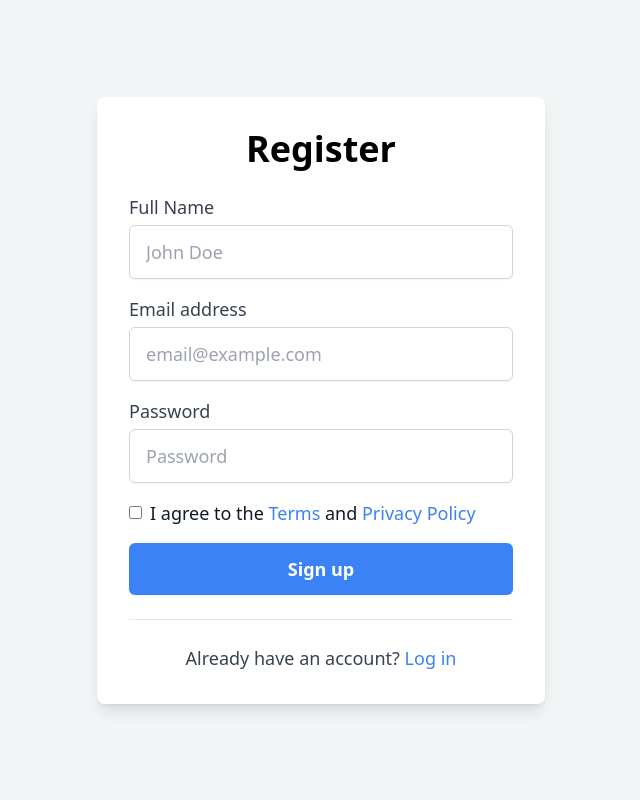
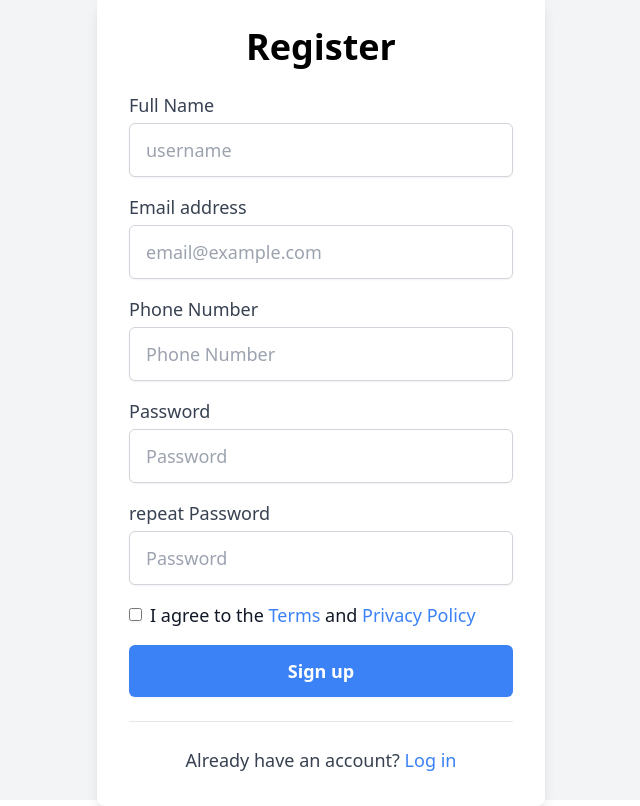
Before and after one commit to spookeyy/stayManager, a React (Vite) app in the folder frontend/: page /register in a window 1280 px wide. Shown: the whole page, without its empty margins (319-959 px from the left). Built offline with nearby package versions, Linux system fonts and the light colour scheme; the HTML template or start-up script is replaced by a standard one.

Commit message:
login and register

```diff
--- a/frontend/src/App.jsx
+++ b/frontend/src/App.jsx
@@ -11,12 +11,14 @@ import Profile from './pages/Profile';
 import Register from './pages/Register';
 import ResetPasswordForm from './pages/ResetPasswordForm';
 import Hotels from './pages/Hotels';
+import {UserProvider} from './context/AuthContext';
 
 function App() {
   const [isLoggedIn, setIsLoggedIn] = useState(false);
 
   return (
     <BrowserRouter>
+      <UserProvider value={{ isLoggedIn, setIsLoggedIn }}>
         <Routes>
           <Route path="/" element={<Home setIsLoggedIn={setIsLoggedIn} />} />
           <Route path="/login" element={<Login setIsLoggedIn={setIsLoggedIn} />} />
@@ -33,6 +35,7 @@ function App() {
           <Route path="/reviews" element={<Reviews />} />
           <Route path="/reviews/form" element={<Reviews_Form />} />
         </Routes>
+      </UserProvider>
     </BrowserRouter>
   );
 }
--- a/frontend/src/pages/Login.jsx
+++ b/frontend/src/pages/Login.jsx
@@ -1,53 +1,68 @@
-import React, { useState } from 'react';
+import React, { useContext, useState } from 'react';
 import Header from './Header';
 import { Link } from 'react-router-dom';
+import {UserContext} from '../context/AuthContext';
 
-function Login({ setIsLoggedIn }) {
-  const [email, setEmail] = useState('');
-  const [password, setPassword] = useState('');
+function Login() {
 
-  const handleLogin = (e) => {
-    e.preventDefault();
-    // Simulate login action
-    // Replace with actual login logic
-    if (email === 'example@example.com' && password === 'password') {
-      setIsLoggedIn(true);
-    } else {
-      alert('Invalid email or password');
+    const {login_user} = useContext(UserContext)
+
+    const [email, setEmail] = useState()
+    const [password, setPassword] = useState()
+
+
+    function handleSubmit(e){
+        e.preventDefault()
+
+        login_user(email, password)
+
+
+        setEmail("")
+        setPassword("")
     }
-  };
 
   return (
-    <div className="bg-cover bg-center bg-no-repeat bg-fixed h-screen" style={{ backgroundImage: "url('/path/to/your/background-image.jpg')" }}>
+    <div
+      className="bg-cover bg-center bg-no-repeat bg-fixed h-screen"
+      style={{ backgroundImage: "url('/path/to/your/background-image.jpg')" }}
+    >
       <Header />
       <div className="flex items-center justify-center h-full">
         <div className="max-w-md w-full bg-white bg-opacity-90 shadow-md rounded-lg p-8">
-          <h1 className="text-3xl font-bold mb-8 text-center text-gray-800">Login</h1>
-          <form className="space-y-4">
+          <h1 className="text-3xl font-bold mb-8 text-center text-gray-800">
+            Login
+          </h1>
+          <form className="space-y-4" onSubmit={handleSubmit}>
             <div>
-              <label htmlFor="email" className="block text-sm font-medium text-gray-700">
+              <label
+                htmlFor="email"
+                className="block text-sm font-medium text-gray-700"
+              >
                 Email address
               </label>
               <input
                 type="email"
-                id="email"
+                value={email || ""}
+                onChange={(e) => setEmail(e.target.value)}
                 className="form-input mt-1 block w-full px-3 py-2 border border-gray-300 rounded-md shadow-sm focus:outline-none focus:ring-blue-500 focus:border-blue-500"
                 placeholder="email@example.com"
-                value={email}
-                onChange={(e) => setEmail(e.target.value)}
               />
             </div>
             <div>
-              <label htmlFor="password" className="block text-sm font-medium text-gray-700">
+              <label
+                htmlFor="password"
+                className="block text-sm font-medium text-gray-700"
+              >
                 Password
               </label>
               <input
                 type="password"
                 id="password"
+                value={password || ""}
+                onChange={(e) => setPassword(e.target.value)}
                 className="form-input mt-1 block w-full px-3 py-2 border border-gray-300 rounded-md shadow-sm focus:outline-none focus:ring-blue-500 focus:border-blue-500"
                 placeholder="Password"
-                value={password}
-                onChange={(e) => setPassword(e.target.value)}
+                // autoComplete="current-password"
               />
             </div>
             <div className="flex items-center justify-between">
@@ -57,12 +72,18 @@ function Login({ setIsLoggedIn }) {
                   id="remember"
                   className="form-checkbox h-4 w-4 text-blue-500 focus:ring-blue-400 border-gray-300 rounded shadow-sm"
                 />
-                <label htmlFor="remember" className="ml-2 block text-sm text-gray-900">
+                <label
+                  htmlFor="remember"
+                  className="ml-2 block text-sm text-gray-900"
+                >
                   Remember me
                 </label>
               </div>
               <div className="text-sm">
-                <Link to="/reset-password" className="font-medium text-blue-600 hover:text-blue-500">
+                <Link
+                  to="/reset-password"
+                  className="font-medium text-blue-600 hover:text-blue-500"
+                >
                   Forgot your password?
                 </Link>
               </div>
@@ -70,14 +91,18 @@ function Login({ setIsLoggedIn }) {
             <button
               type="submit"
               className="w-full bg-blue-500 hover:bg-blue-600 text-white font-medium py-2 px-4 rounded-md focus:outline-none focus:ring-2 focus:ring-blue-500 focus:ring-opacity-50"
-              onClick={handleLogin}
             >
               Sign in
             </button>
           </form>
           <div className="mt-4 text-center">
-            <span className="text-sm text-gray-600">Don't have an account?</span>{' '}
-            <Link to="/register" className="font-medium text-blue-600 hover:text-blue-500">
+            <span className="text-sm text-gray-600">
+              Don't have an account?
+            </span>{" "}
+            <Link
+              to="/register"
+              className="font-medium text-blue-600 hover:text-blue-500"
+            >
               Sign up
             </Link>
           </div>
--- a/frontend/src/pages/Register.jsx
+++ b/frontend/src/pages/Register.jsx
@@ -1,41 +1,119 @@
-import React from 'react';
+import React, { useContext, useState } from 'react';
 import { Link } from 'react-router-dom';
+import { useNavigate } from 'react-router-dom';
+import { UserContext } from '../context/AuthContext';
 
 function Register() {
+
+  const nav = useNavigate();
+  const {register_user} = useContext(UserContext)
+
+  const [email, setEmail] = useState()
+  const [password, setPassword] = useState()
+  const [repeatPassword, setRepeatPassword] = useState()
+  const [username, setUserName] = useState()
+  const [phone_number, setPhone_number] = useState()
+  const [is_admin, setIs_admin] = useState(false)
+
+  // console.log(email, password, repeatPassword, username, phone_number, is_admin);
+  function handleSubmit(e){
+    // console.log(email, password, repeatPassword, username, phone_number, is_admin);
+    e.preventDefault()
+
+    if(password !== repeatPassword){
+      toast.error("Passwords do not match")
+      return
+    }
+    register_user(username, email, password, phone_number, is_admin);
+    setEmail("")
+    setPassword("")
+    setRepeatPassword("")
+    setUserName("")
+    setPhone_number("")
+    setIs_admin(false)
+
+  }
+
   return (
     <div className="flex items-center justify-center h-screen bg-gray-100">
       <div className="max-w-md w-full bg-white p-8 rounded-lg shadow-lg">
         <h1 className="text-4xl font-semibold mb-6 text-center">Register</h1>
-        <form className="space-y-4">
+        <form className="space-y-4" onSubmit={handleSubmit}>
           <div>
-            <label htmlFor="name" className="block text-lg font-medium text-gray-700">
+            <label
+              htmlFor="name"
+              className="block text-lg font-medium text-gray-700"
+            >
               Full Name
             </label>
             <input
               type="text"
               id="name"
+              value={username || ""}
+              onChange={(e) => setUserName(e.target.value)}
               className="mt-1 block w-full px-4 py-3 border border-gray-300 rounded-md shadow-sm focus:outline-none focus:ring-2 focus:ring-blue-500 focus:border-blue-500 text-lg"
-              placeholder="John Doe"
+              placeholder="username"
             />
           </div>
           <div>
-            <label htmlFor="email" className="block text-lg font-medium text-gray-700">
+            <label
+              htmlFor="email"
+              className="block text-lg font-medium text-gray-700"
+            >
               Email address
             </label>
             <input
+              id="email"
               type="email"
-              id="email"
+              value={email || ""}
+              onChange={(e) => setEmail(e.target.value)}
               className="mt-1 block w-full px-4 py-3 border border-gray-300 rounded-md shadow-sm focus:outline-none focus:ring-2 focus:ring-blue-500 focus:border-blue-500 text-lg"
               placeholder="email@example.com"
             />
           </div>
           <div>
-            <label htmlFor="password" className="block text-lg font-medium text-gray-700">
+            <label
+              htmlFor="phone_number"
+              className="block text-lg font-medium text-gray-700"
+            >
+              Phone Number
+            </label>
+            <input
+              type="text"
+              id="phone_number"
+              value={phone_number || ""}
+              onChange={(e) => setPhone_number(e.target.value)}
+              className="mt-1 block w-full px-4 py-3 border border-gray-300 rounded-md shadow-sm focus:outline-none focus:ring-2 focus:ring-blue-500 focus:border-blue-500 text-lg"
+              placeholder="Phone Number"
+            />
+          </div>
+          <div>
+            <label
+              htmlFor="password"
+              className="block text-lg font-medium text-gray-700"
+            >
               Password
             </label>
             <input
               type="password"
               id="password"
+              value={password || ""}
+              onChange={(e) => setPassword(e.target.value)}
+              className="mt-1 block w-full px-4 py-3 border border-gray-300 rounded-md shadow-sm focus:outline-none focus:ring-2 focus:ring-blue-500 focus:border-blue-500 text-lg"
+              placeholder="Password"
+            />
+            </div>
+          <div>
+            <label
+              htmlFor="password"
+              className="block text-lg font-medium text-gray-700"
+            >
+              repeat Password
+            </label>
+            <input
+              type="password"
+              value={repeatPassword || ""}
+              onChange={(e) => setRepeatPassword(e.target.value)}
               className="mt-1 block w-full px-4 py-3 border border-gray-300 rounded-md shadow-sm focus:outline-none focus:ring-2 focus:ring-blue-500 focus:border-blue-500 text-lg"
               placeholder="Password"
             />
@@ -47,7 +125,14 @@ function Register() {
               className="rounded border-gray-300 text-blue-500 shadow-sm focus:border-blue-500 focus:ring focus:ring-blue-200 focus:ring-opacity-50"
             />
             <label htmlFor="terms" className="ml-2 block text-lg text-gray-900">
-              I agree to the <Link to="/terms" className="text-blue-500">Terms</Link> and <Link to="/privacy" className="text-blue-500">Privacy Policy</Link>
+              I agree to the{" "}
+              <Link to="/terms" className="text-blue-500">
+                Terms
+              </Link>{" "}
+              and{" "}
+              <Link to="/privacy" className="text-blue-500">
+                Privacy Policy
+              </Link>
             </label>
           </div>
           <button
@@ -59,7 +144,12 @@ function Register() {
         </form>
         <div className="mt-6 border-t border-gray-200"></div>
         <div className="mt-6">
-          <p className="text-lg text-center text-gray-700">Already have an account? <Link to="/login" className="text-blue-500">Log in</Link></p>
+          <p className="text-lg text-center text-gray-700">
+            Already have an account?{" "}
+            <Link to="/login" className="text-blue-500">
+              Log in
+            </Link>
+          </p>
         </div>
       </div>
     </div>
--- a/frontend/src/pages/RoomList.jsx
+++ b/frontend/src/pages/RoomList.jsx
@@ -1,4 +1,5 @@
 import React from 'react';
+import Header from "./Header";
 import { Link } from 'react-router-dom';
 
 function RoomList() {
@@ -50,6 +51,8 @@ function RoomList() {
   ];
 
   return (
+    <>
+    <Header/>
     <div className="bg-gray-100">
       <div className="container mx-auto py-8">
         <h1 className="text-3xl font-bold text-center text-indigo-600 mb-8">Explore Our Rooms</h1>
@@ -71,6 +74,8 @@ function RoomList() {
         </div>
       </div>
     </div>
+
+    </>
   );
 }
 
```
Also changed, not shown: frontend/src/context/AuthContext.jsx (+4 -3 lines), frontend/src/pages/RoomDetail.jsx (+65 -21 lines), 2 other files (tests, documents, lock files or other folders). Lines whose indentation alone changed are shown as unchanged.
